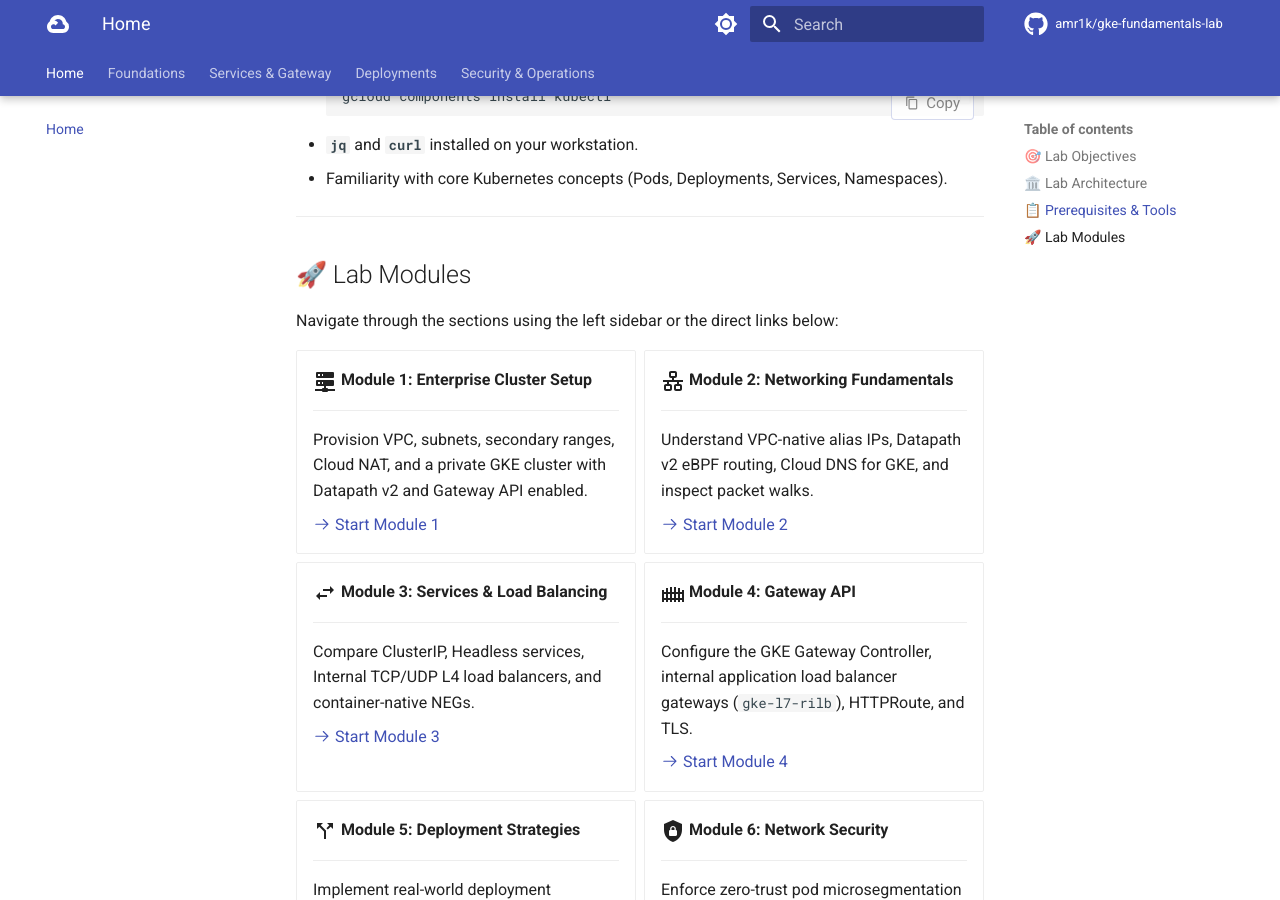
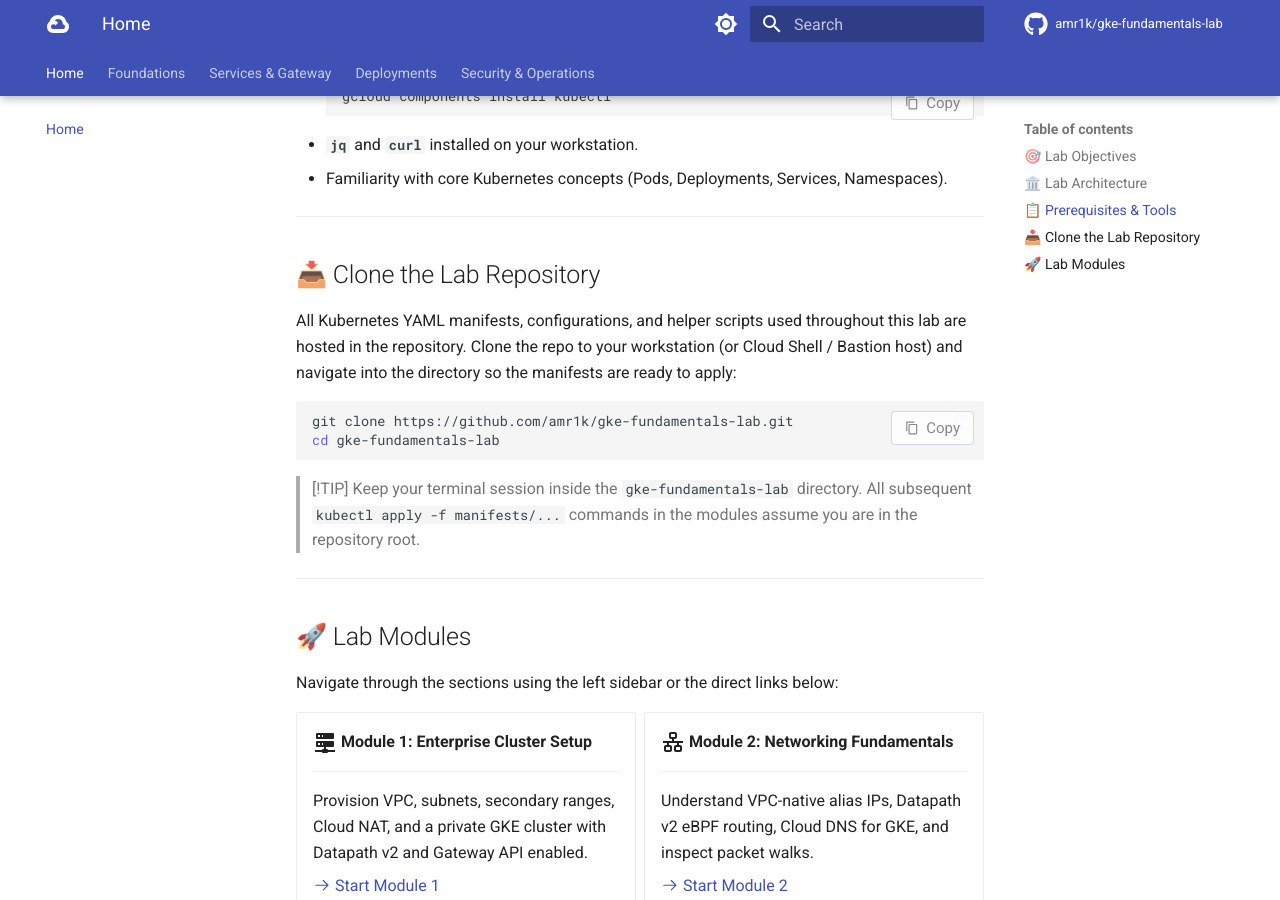
Before and after one commit to amr1k/gke-fundamentals-lab, an MkDocs documentation site: the page built from docs/index.md, in a window 1280 px wide and 900 px high, scrolled down 2571 px. Built offline with MkDocs 1.6.1 and Material for MkDocs 9.7.7, drawn with Linux system fonts in a browser that asks for light colours; comment, search, counter and statistics services are not loaded.

Commit message:
added repo clone step

````diff
--- a/docs/index.md
+++ b/docs/index.md
@@ -81,6 +81,20 @@ Before starting the lab, ensure you have:
 
 ---
 
+## 📥 Clone the Lab Repository
+
+All Kubernetes YAML manifests, configurations, and helper scripts used throughout this lab are hosted in the repository. Clone the repo to your workstation (or Cloud Shell / Bastion host) and navigate into the directory so the manifests are ready to apply:
+
+```bash
+git clone https://github.com/amr1k/gke-fundamentals-lab.git
+cd gke-fundamentals-lab
+```
+
+> [!TIP]
+> Keep your terminal session inside the `gke-fundamentals-lab` directory. All subsequent `kubectl apply -f manifests/...` commands in the modules assume you are in the repository root.
+
+---
+
 ## 🚀 Lab Modules
 
 Navigate through the sections using the left sidebar or the direct links below:
````
Also changed, not shown: README.md (+6 -0 lines), docs/01-cluster-setup/01-vpc-and-nat.md (+7 -0 lines), docs/01-cluster-setup/03-access-and-bastion.md (+9 -0 lines), docs/03-services-and-load-balancing/01-clusterip-and-headless.md (+7 -0 lines).
